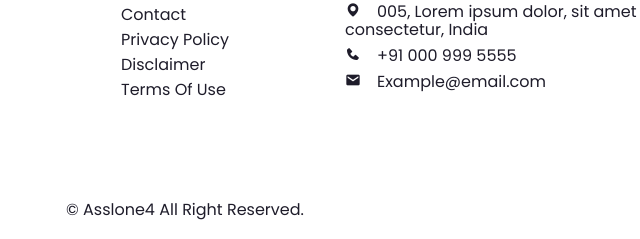
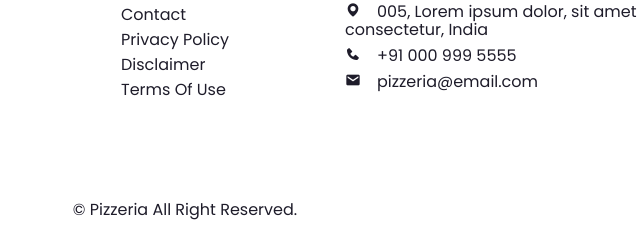
Before and after one commit to DevParmar10/Pizzeria, a plain HTML site: page index.html in a window 1280 px wide. Shown: the part 2383-2622 px from the top of the page, 455-1095 px from the left. Drawn offline with nearby package versions, Linux system fonts and the light colour scheme; files whose address does not match are found by name.

Commit message:
Update index.html

```diff
--- a/index.html
+++ b/index.html
@@ -33,7 +33,7 @@
         <div class="home-text">
             <h1>Pizza Taste</h1>
             <h2>The tasty pizza of <br> your choice</h2>
-            <a href="#" class="btn">View Menu</a>
+            <a href="#menu" class="btn">View Menu</a>
         </div>
         <div class="home-img">
             <img src="images/pizza.avif" alt="">
@@ -161,13 +161,13 @@
             <h3>Contact</h3>
             <i class='bx bxs-map' ><span>005, Lorem ipsum dolor, sit amet consectetur, India</span></i>
             <i class='bx bxs-phone' ><span>+91 000 999 5555</span></i>
-            <i class='bx bxs-envelope' ><span>Example@email.com</span></i>
+            <i class='bx bxs-envelope' ><span>pizzeria@email.com</span></i>
         </div>
     </section>
 
     <!-- Copyright -->
     <div class="copyright">
-        <p>© Asslone4 All Right Reserved.</p>
+        <p>© Pizzeria All Right Reserved.</p>
     </div>
 
 
```
